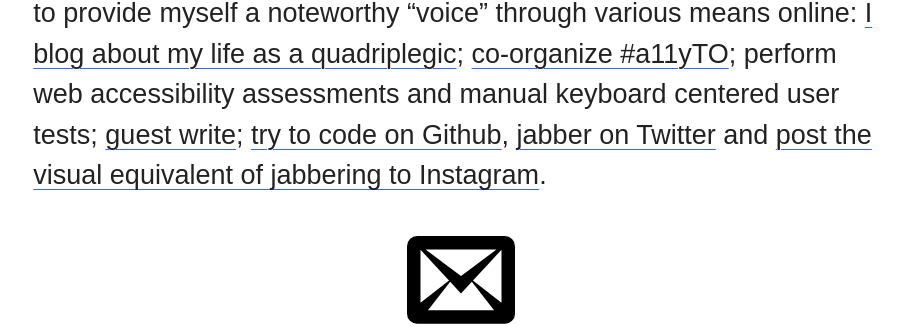
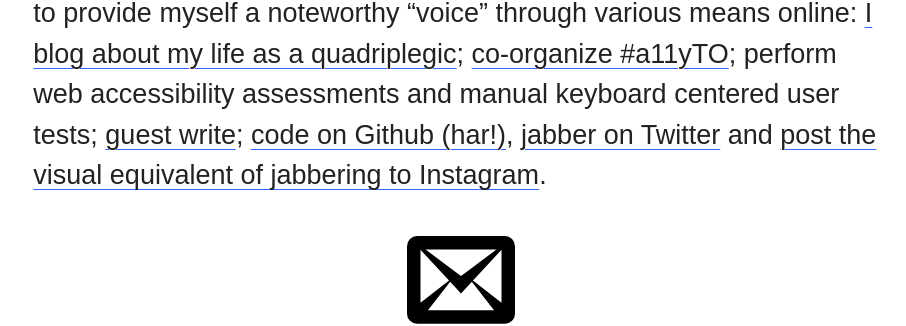
Before and after one commit to abledaccess/johnnydaux.org, a Jekyll site: the page built from index.md, in a window 1280 px wide. Shown: the part 749-1075 px from the top of the page, without its empty margins (179-1085 px from the left). Built offline with Jekyll 4.4.1, drawn with Linux system fonts in a browser that asks for light colours.

Commit message:
Update copy

```diff
--- a/index.md
+++ b/index.md
@@ -9,4 +9,4 @@ sitemap:
 
 <p class="intro">{{ site.description }}</p>
 
-While there's little that is unique about my name offline, I try, however, to provide myself a noteworthy "voice" through various means online: [I blog about my life as a quadriplegic](https://abledaccess.com); [co-organize #a11yTO](http://a11yto.com); perform web accessibility assessments and manual keyboard centered user tests; [guest write](http://simplyaccessible.com/article/being-disabled-can-be-lame/); [try to code on Github](https://github.com/abledaccess/), [jabber on Twitter](https://twitter.com/abledaccess) and [post the visual equivalent of jabbering to Instagram](https://instagram.com/abledaccess).
+While there's little that is unique about my name offline, I try, however, to provide myself a noteworthy "voice" through various means online: [I blog about my life as a quadriplegic](https://abledaccess.com); [co-organize #a11yTO](http://a11yto.com); perform web accessibility assessments and manual keyboard centered user tests; [guest write](http://simplyaccessible.com/article/being-disabled-can-be-lame/); [code on Github (har!)](https://github.com/abledaccess/), [jabber on Twitter](https://twitter.com/abledaccess) and [post the visual equivalent of jabbering to Instagram](https://instagram.com/abledaccess).
```
